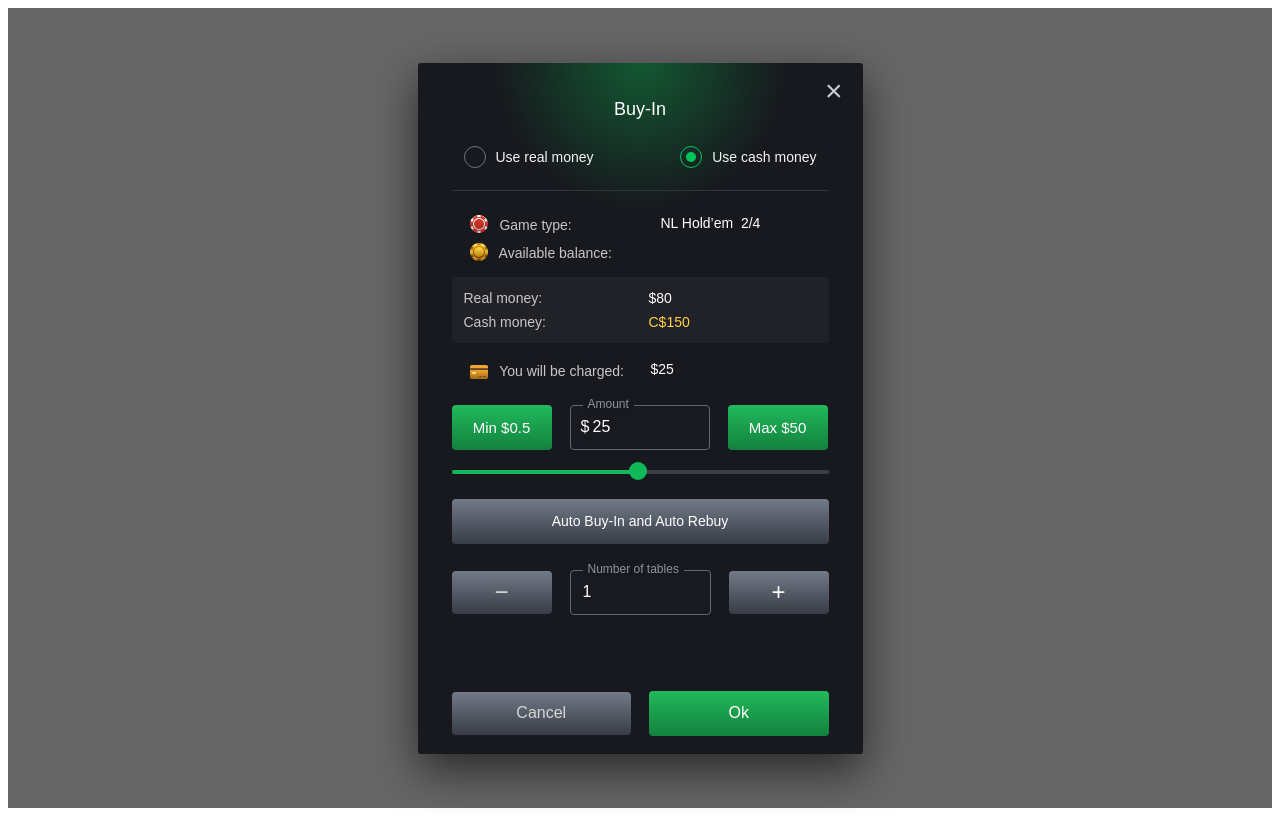
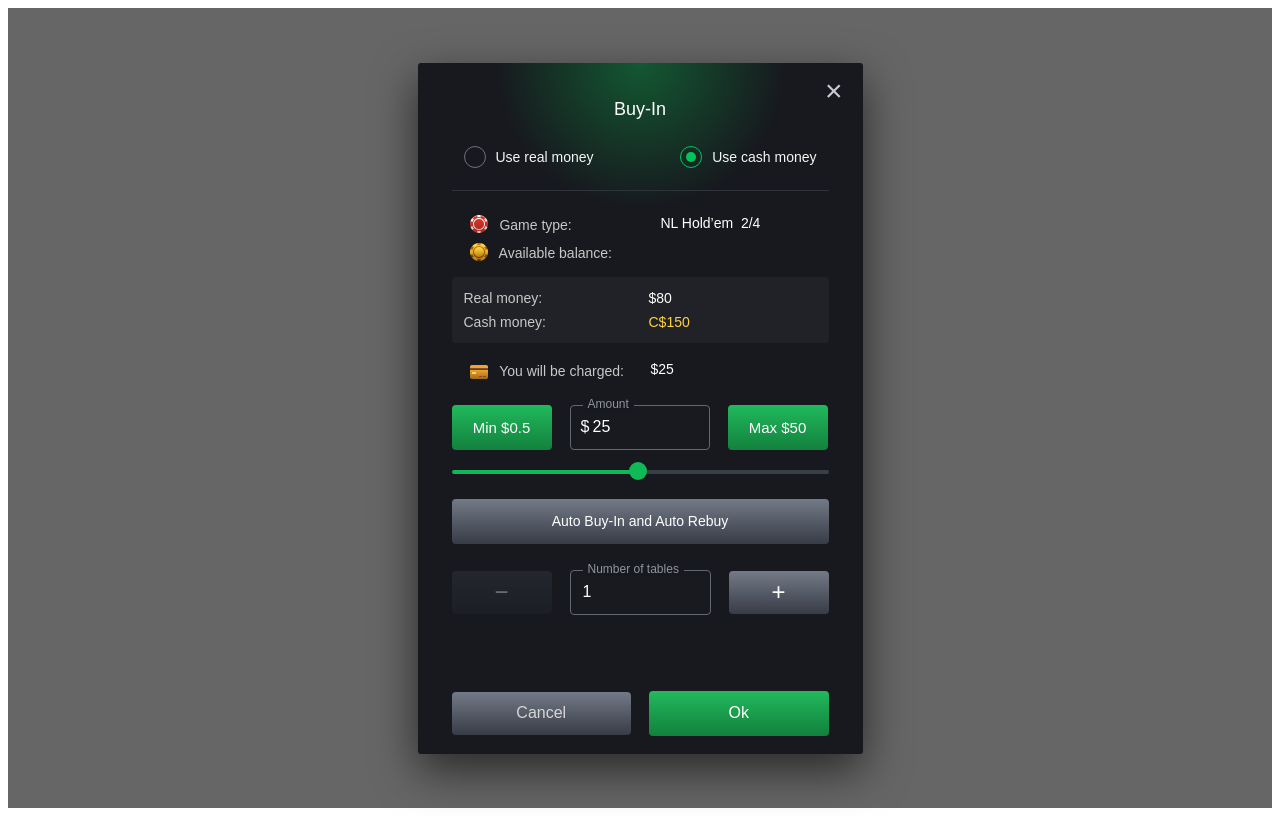
Before and after one commit to TatianaAkeiron/buy-in-test, a React (Vite) app: page / in a window 1280 px wide. Built offline with nearby package versions, Linux system fonts and the light colour scheme.

Commit message:
fix: -btn disable state add

```diff
--- a/src/components/BuyIn/BuyIn.scss
+++ b/src/components/BuyIn/BuyIn.scss
@@ -329,3 +329,16 @@
 .buyin__icon--charge {
   background-position: 0 -38px;
 }
+
+.buyin__gray-button:disabled {
+  cursor: default;
+  opacity: 0.45;
+  background: linear-gradient(#343942, #22262d);
+  transform: none;
+}
+
+.buyin__gray-button:disabled:hover,
+.buyin__gray-button:disabled:active {
+  background: linear-gradient(#343942, #22262d);
+  transform: none;
+}
--- a/src/components/BuyIn/TablesControl.jsx
+++ b/src/components/BuyIn/TablesControl.jsx
@@ -15,11 +15,11 @@ function TablesControl({ tables, setTables }) {
       <button
         className="buyin__gray-button"
         type="button"
+        disabled={tables === 1}
         onClick={() => setTables((prev) => Math.max(1, prev - 1))}
       >
         −
       </button>
-
       <label className="buyin__field buyin__field--tables">
         <span>Number of tables</span>
         <input
```
